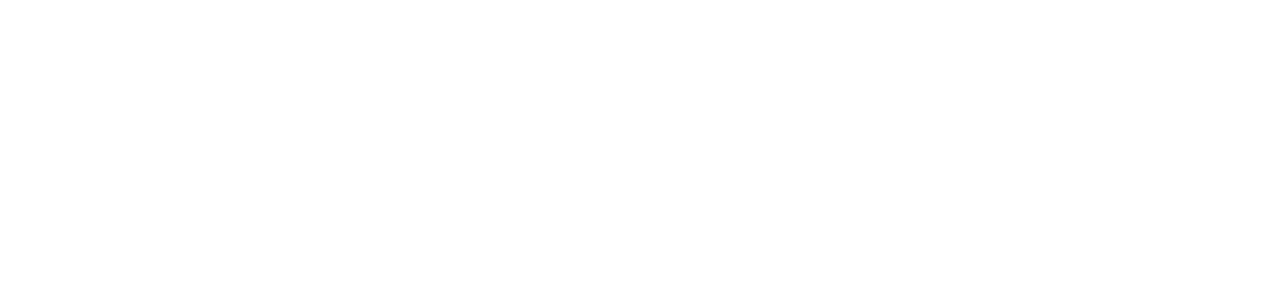
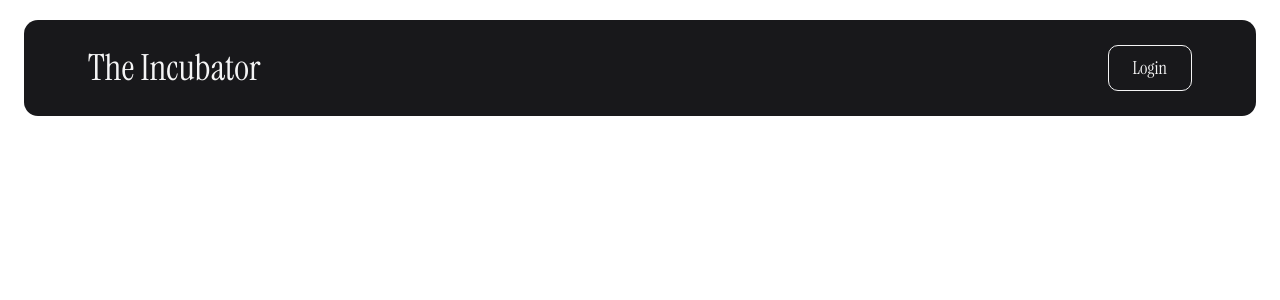
Before and after one commit to EPITECH-IT-2028/Survivor, a Next.js app: page / in a window 1280 px wide. Shown: the top 300 px of the page. Built offline with nearby package versions, Linux system fonts and the light colour scheme.

Commit message:
feat(layout): add Navbar and update app metadata
Added a Navbar component to the root layout for consistent navigation.
Updated the app's title and description metadata to reflect the new
branding as "The Incubator". Wrapped children in a centered container
for improved layout structure.

```diff
--- a/app/layout.tsx
+++ b/app/layout.tsx
@@ -1,6 +1,7 @@
 import type { Metadata } from "next";
 import { Geist, Geist_Mono } from "next/font/google";
 import { Instrument_Serif } from "next/font/google";
+import Navbar from "@/components/Navbar";
 import "./globals.css";
 
 const geistSans = Geist({
@@ -20,8 +21,8 @@
 });
 
 export const metadata: Metadata = {
-  title: "Create Next App",
-  description: "Generated by create next app",
+  title: "The Incubator",
+  description: "A place to nourish your ideas and develop your projects.",
 };
 
 export default function RootLayout({
@@ -34,7 +35,8 @@
       <body
         className={`font-sf-pro ${geistSans.variable} ${geistMono.variable} ${instrumentSerif.variable} antialiased`}
       >
-        {children}
+        <Navbar />
+        <div className="mx-auto max-w-3xl">{children}</div>
       </body>
     </html>
   );
--- /dev/null
+++ b/components/Navbar.tsx
@@ -0,0 +1,14 @@
+export default function Navbar() {
+  return (
+    <nav className="mx-6 mt-5 flex h-24 items-center justify-between rounded-xl bg-primary px-16 font-instrument-serif text-secondary">
+      <div className="text-4xl">
+        The Incubator
+      </div>
+      <div className="flex items-center gap-4">
+        <button className="rounded-lg border-1 border-secondary px-6 py-2 text-lg font-medium text-secondary transition-transform duration-100 hover:scale-x-110 hover:scale-y-95 hover:bg-secondary hover:text-primary">
+          Login
+        </button>
+      </div>
+    </nav>
+  );
+}
```
